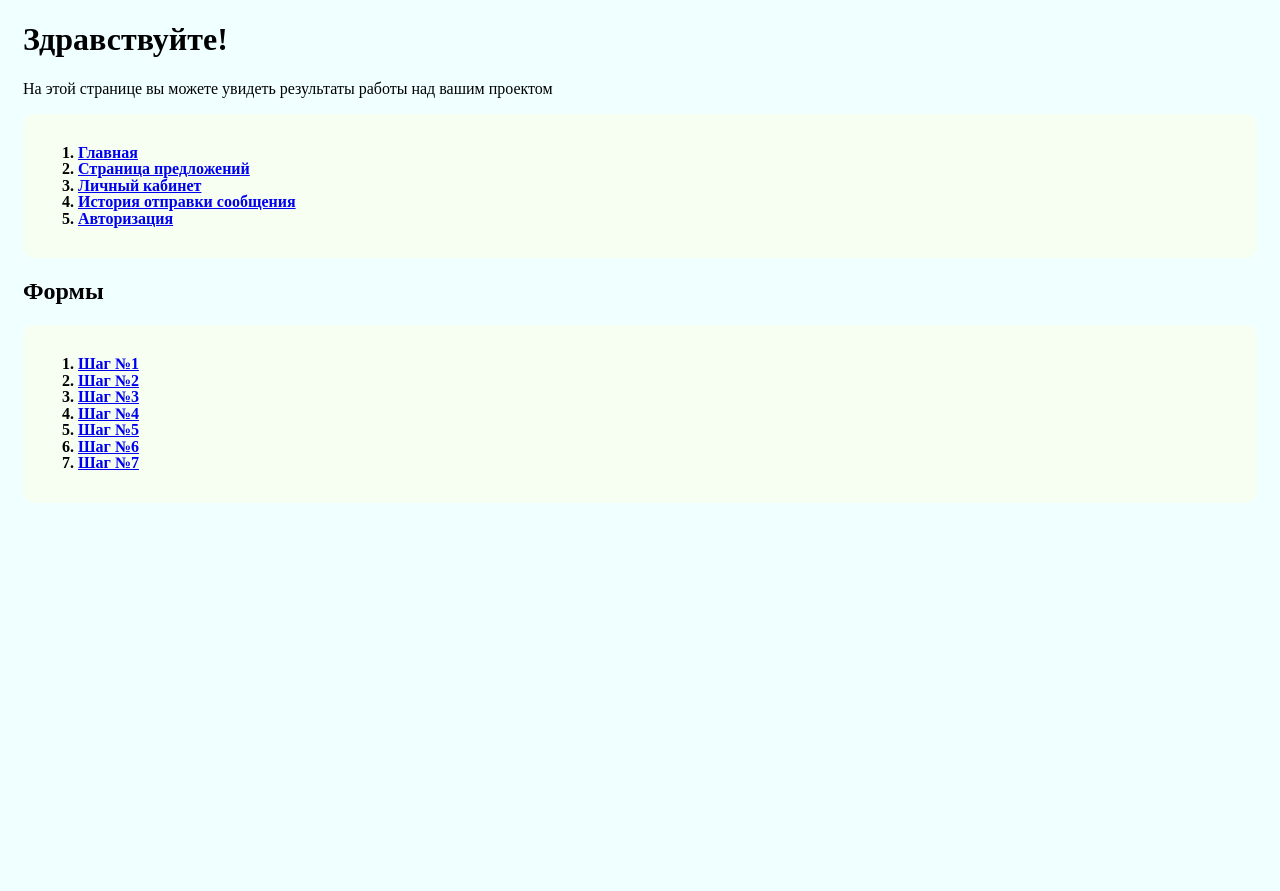
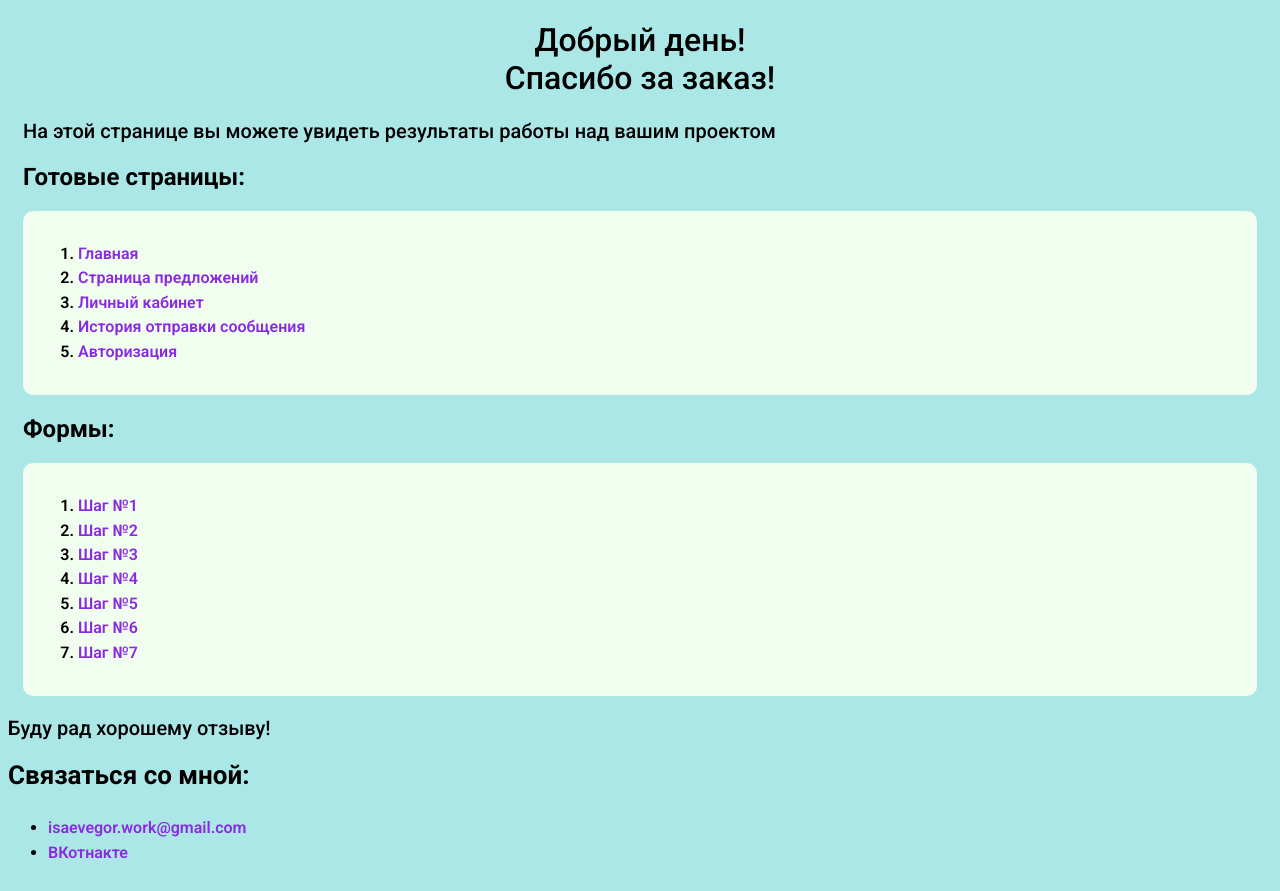
Before and after one commit to IsaevEgor/Fire-Money, a website: page dev/index.html in a window 1280 px wide. Before the commit the page ends 800 px from the top, so only its background shows below. Drawn offline with Linux system fonts and the light colour scheme.

Commit message:
small fix

```diff
--- a/dev/index.html
+++ b/dev/index.html
@@ -4,10 +4,21 @@
 	<meta charset="UTF-8">
 	<meta http-equiv="X-UA-Compatible" content="IE=edge">
 	<meta name="viewport" content="width=device-width, initial-scale=1.0">
+	<link href="https://fonts.googleapis.com/css?family=Roboto:300,regular,500,600,700" rel="stylesheet" />
 	<title>Готовые работы</title>
 	<style>
 		body{
-			background-color:azure;
+			font-family: Roboto;
+			background-color:rgb(172, 231, 231);
+		}
+		h1{
+			text-align: center;
+			font-weight: 500;
+
+		}
+		p{
+			font-size: 20px;
+			font-weight: 500;
 		}
 		.container{
 			max-width: 1310px;
@@ -22,16 +33,28 @@
 		li{
 			font-weight: 600;
 			font-size: 16px;
-			line-height: 103.57%;
+			line-height: 153.57%;
 			color: #000000;
 
+		}
+		a{
+			text-decoration: none;
+			color: blueviolet;
+		}
+		a:hover{
+			text-decoration: underline;
+		}
+		.contact-block{
+			font-size: 26px;
+			font-weight: 700;
 		}
 	</style>
 </head>
 <body>
 	<div class="container">
-		<h1>Здравствуйте!</h1>
+		<h1>Добрый день! <br> Спасибо за заказ!</h1>
 		<p>На этой странице вы можете увидеть результаты работы над вашим проектом</p>
+		<h2>Готовые страницы:</h2>
 		<div class="list-block">
 			<ol>
 				<li>
@@ -52,7 +75,7 @@
 			</ol>
 		</div>
 
-		<h2>Формы</h2>
+		<h2>Формы:</h2>
 		<div class="list-block">
 			<ol id="steps" class="steps">
 				<li>
@@ -79,6 +102,14 @@
 			</ol>
 		</div>
 	</div>
+	<p>Буду рад хорошему отзыву!</p>
+	<div class="contact-block">
+		Связаться со мной:
+		<ul class="contact-list">
+			<li class="contact-item"><a href="mailto:isaevegor.work@gmail.com">isaevegor.work@gmail.com</a></li>
+			<li class="contact-item"><a href="https://vk.com/id68402157">ВКотнакте</a></li>
+		</ul>
+	</div>
 
 	<script src="js/show-step.js"></script>
 </body>
```
Also changed, not shown: dev/less/step-1.less (+6 -1 lines), dev/less/step-4.less (+14 -0 lines), dev/step_1.html (+2 -2 lines), dev/css/main.css.
